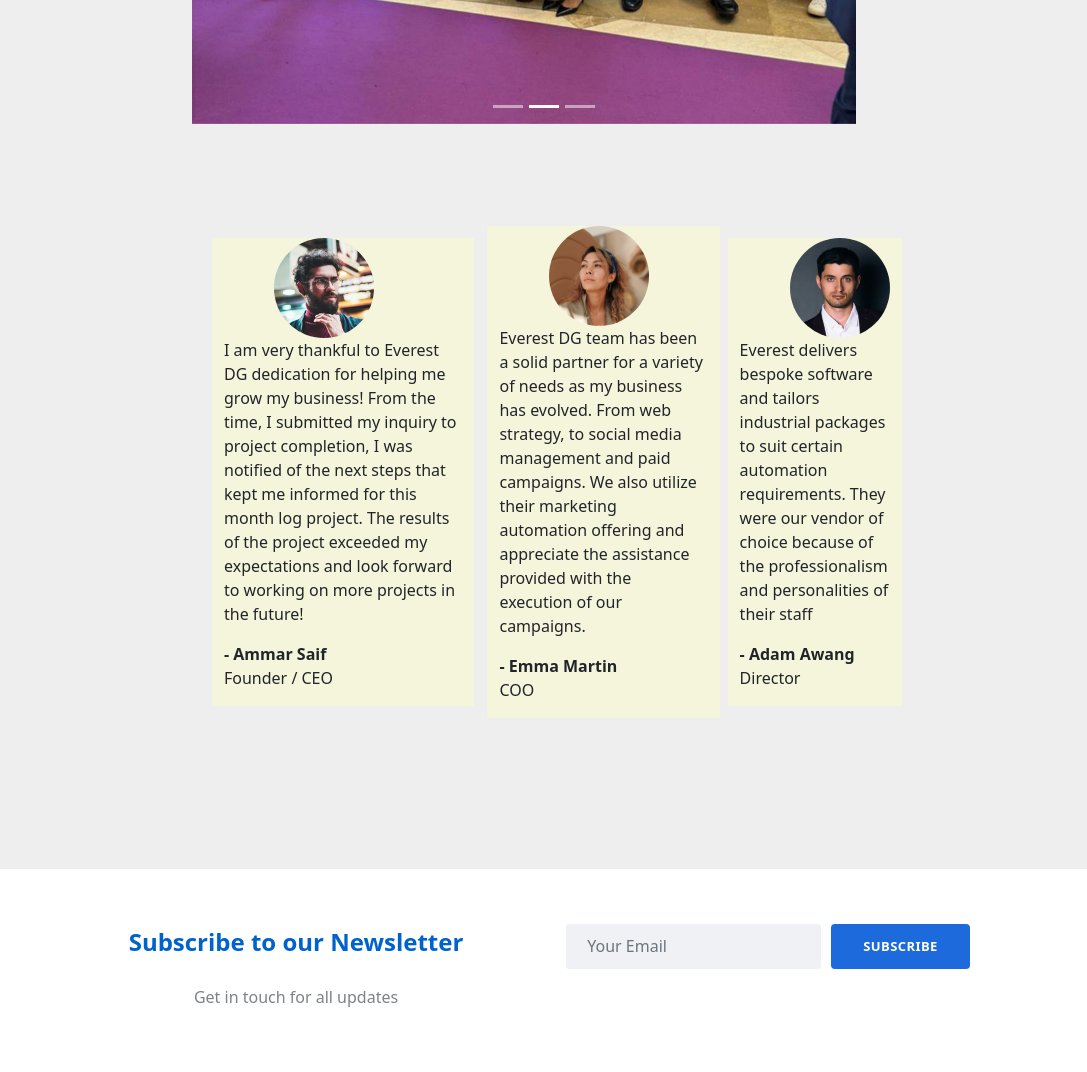
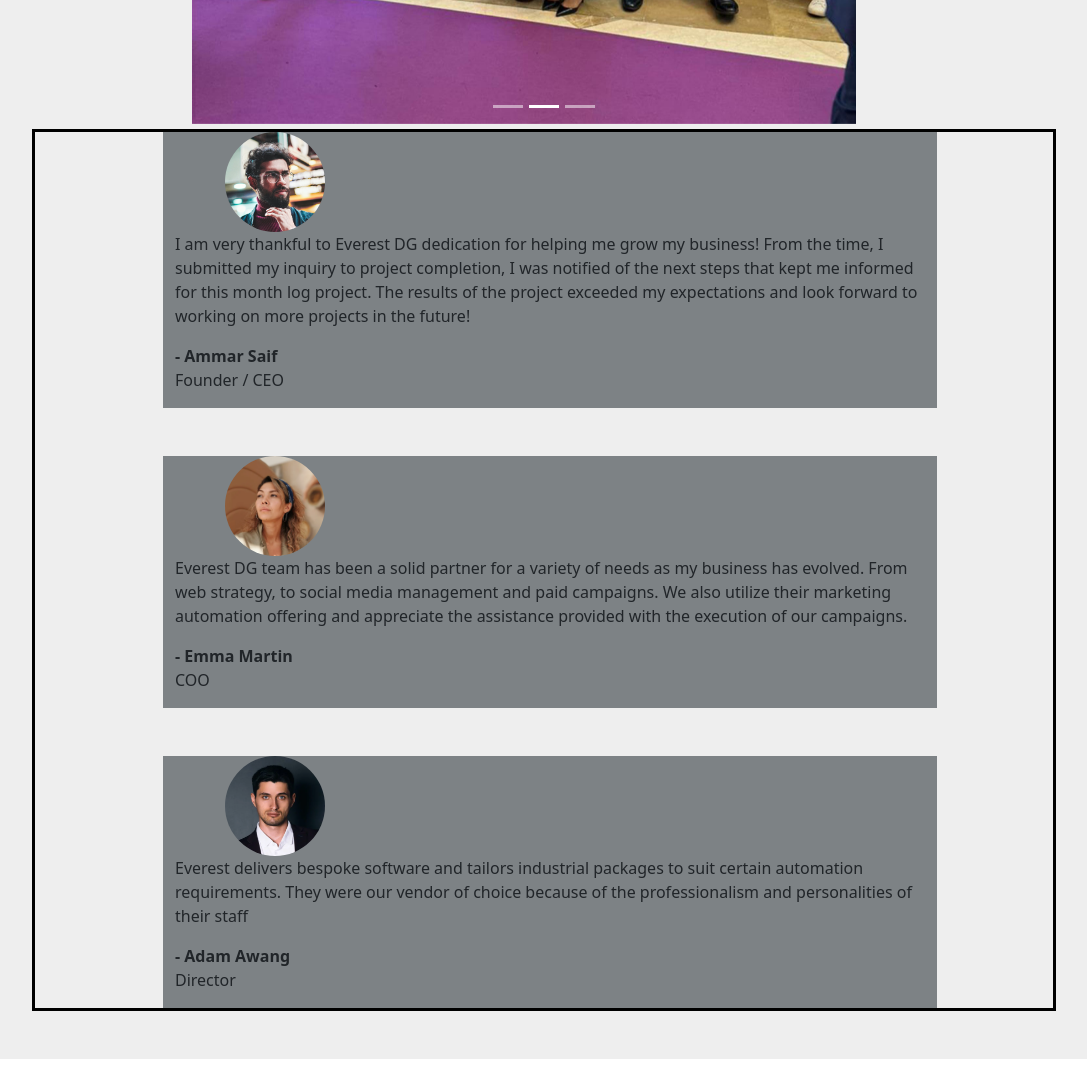
Before and after one commit to dsvasudev19/Prabha-Tech-Internship-Sample-Website, a plain HTML site: page index.html in a window 1280 px wide. Shown: the part 4500-5572 px from the top of the page, without its empty margins (96-1183 px from the left). Drawn offline with nearby package versions, Linux system fonts and the light colour scheme.

Commit message:
same update 1.1

```diff
--- a/styles.css
+++ b/styles.css
@@ -124,15 +124,7 @@
   .section-three{
     padding-bottom: 10%;
   }
-  .testimonal-details{
-    display: flex;
-    padding: 8% 3%;
-    padding-left: 25%;
-    width: 80%;
-    height: auto;
-    justify-content: center;
-    align-items: center;
-  }
+
   .clients-head{
     width: 80%;
     height: auto;
@@ -163,25 +155,8 @@
     margin-left: 50px;
 
 
+  }
 
-  }
-  .test1,.test2,.test3{
-    background-color: beige;
-
-    justify-content: space-between;
-
-    /* max-width: fit-content; */
-
-  }
-   .test1{
-    margin-right: 1%;;
-  }
-  .test2{
-    margin-left: 1%;
-  }
-  .test3{
-    margin-left: 3%;
-  }
   .lets{
     padding: auto;
     margin: auto;
@@ -320,3 +295,42 @@
     padding: 5% 4%;
     margin: auto;
   }
+
+  .testimonal-details{
+    border: 3px solid black;
+    padding-top: 5%;
+    display: block;
+    width: 80%;
+    padding: 0 10%;
+    margin: auto;
+    height: 40%;
+    justify-content: left;
+    align-items: center;
+    text-align: left;
+  }
+  .test1,.test2,.test3{
+    justify-content: space-between;
+    width: fit-content;
+
+    background-color: #7d8285;
+    margin-left: auto;
+ /* max-width: fit-content; */
+}
+
+@media (min-width:500px){
+  .testimonal-details{
+    margin-top: 5px;
+  }
+}
+@media (max-width:500px){
+  .test1{
+    margin-top: 10%;
+  }
+  .everest,.main-content{
+    height: fit-content;
+  }
+  .digital-ecosystem{
+    height: fit-content;
+  }
+
+}
```
